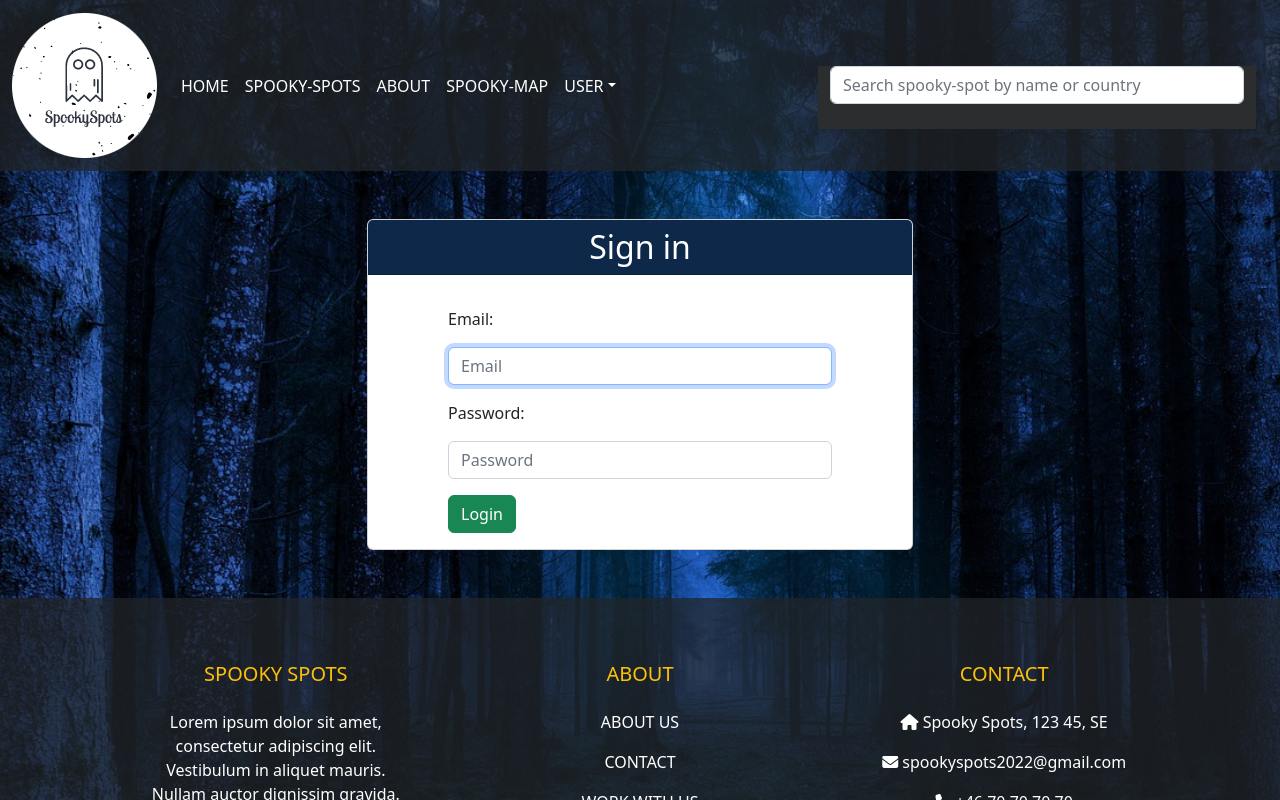
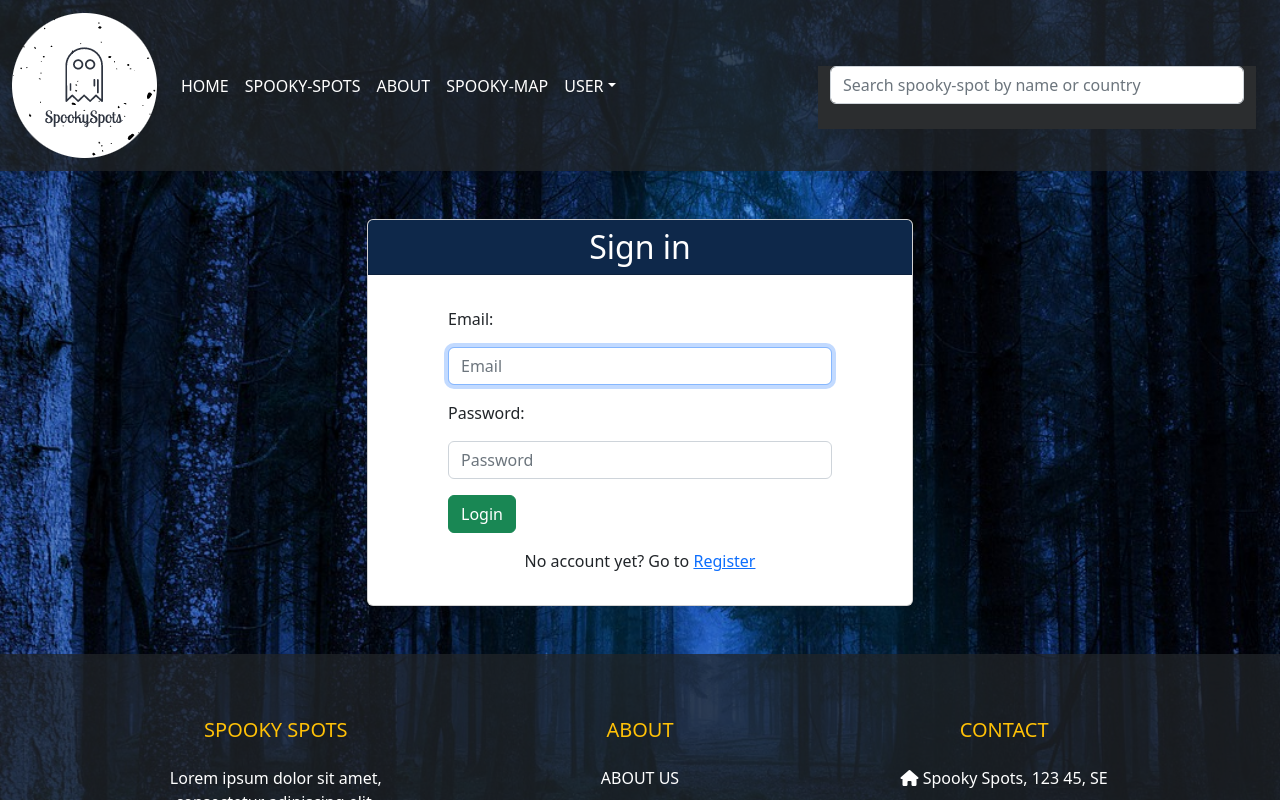
Before and after one commit to louisehedman/spooky-spots-fe, a React (Create React App) app: page /login in a window 1280 px wide. Shown: the top 800 px of the page. Built offline with nearby package versions, Linux system fonts and the light colour scheme; no server answers.

Commit message:
add navigation links to forms

```diff
--- a/src/components/pages/login/LoginForm.tsx
+++ b/src/components/pages/login/LoginForm.tsx
@@ -3,7 +3,7 @@ import React, { useEffect, useRef, useState, useContext } from "react";
 import { AuthContext } from "../../../auth/AuthProvider";
 import { IUserDetails } from "../../../interfaces/Interfaces";
 import { API_URL } from "../../../helpers/Urls";
-import { useNavigate } from "react-router-dom";
+import { Link, useNavigate } from "react-router-dom";
 
 const LoginForm: React.FC = () => {
   // Use the variables and functions from the AuthContext
@@ -145,6 +145,7 @@ const LoginForm: React.FC = () => {
                     />
                   </div>
                 </form>
+                <p className="text-center pt-3">No account yet? Go to <Link to="/register">Register</Link></p>
               </div>
             </div>
           </div>
--- a/src/components/pages/login/RegisterForm.tsx
+++ b/src/components/pages/login/RegisterForm.tsx
@@ -1,6 +1,6 @@
 import axios from "axios";
 import React, { useEffect, useRef, useState } from "react";
-import { useNavigate } from "react-router-dom";
+import { Link, useNavigate } from "react-router-dom";
 import { API_URL } from "../../../helpers/Urls";
 import { IUserDetails } from "../../../interfaces/Interfaces";
 
@@ -149,6 +149,7 @@ const RegisterForm: React.FC = () => {
                     />
                   </div>
                 </form>
+                <p className="text-center pt-3">Already have an account? Go to <Link to="/login">Sign in</Link></p>
               </div>
             </div>
           </div>
```
